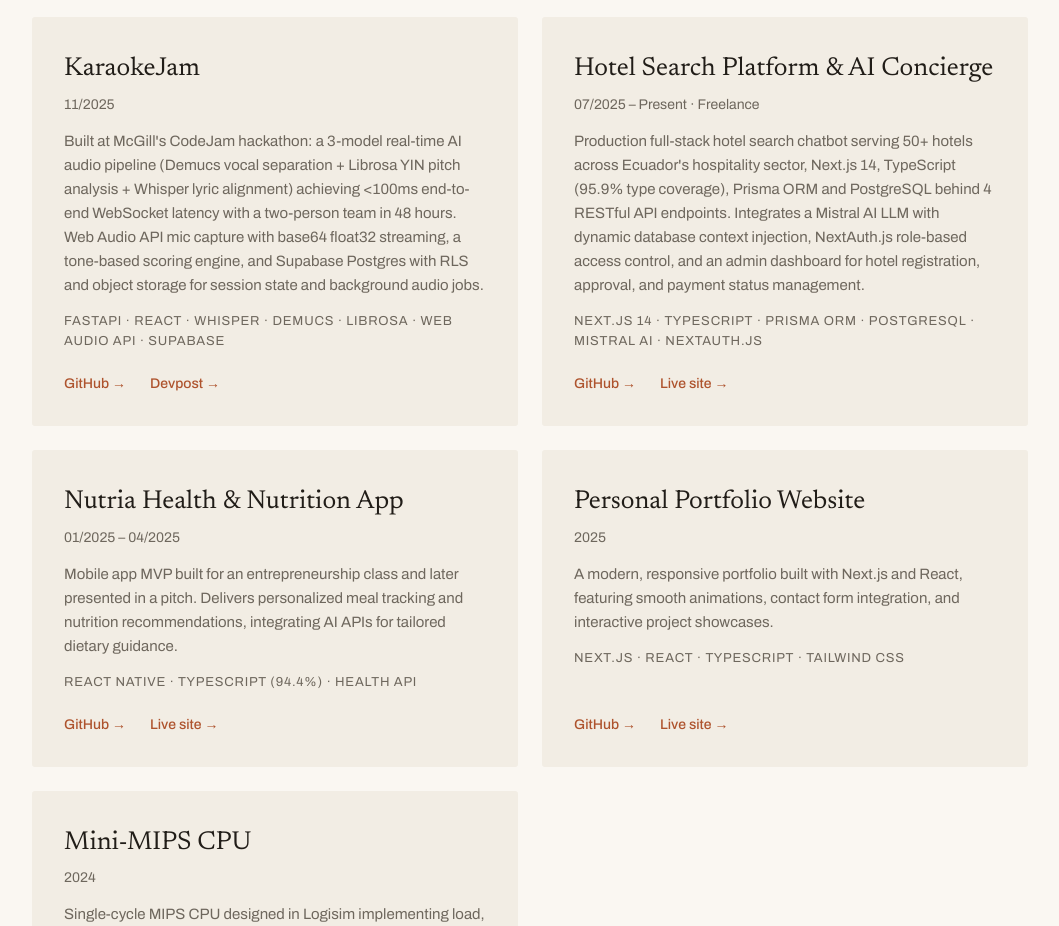
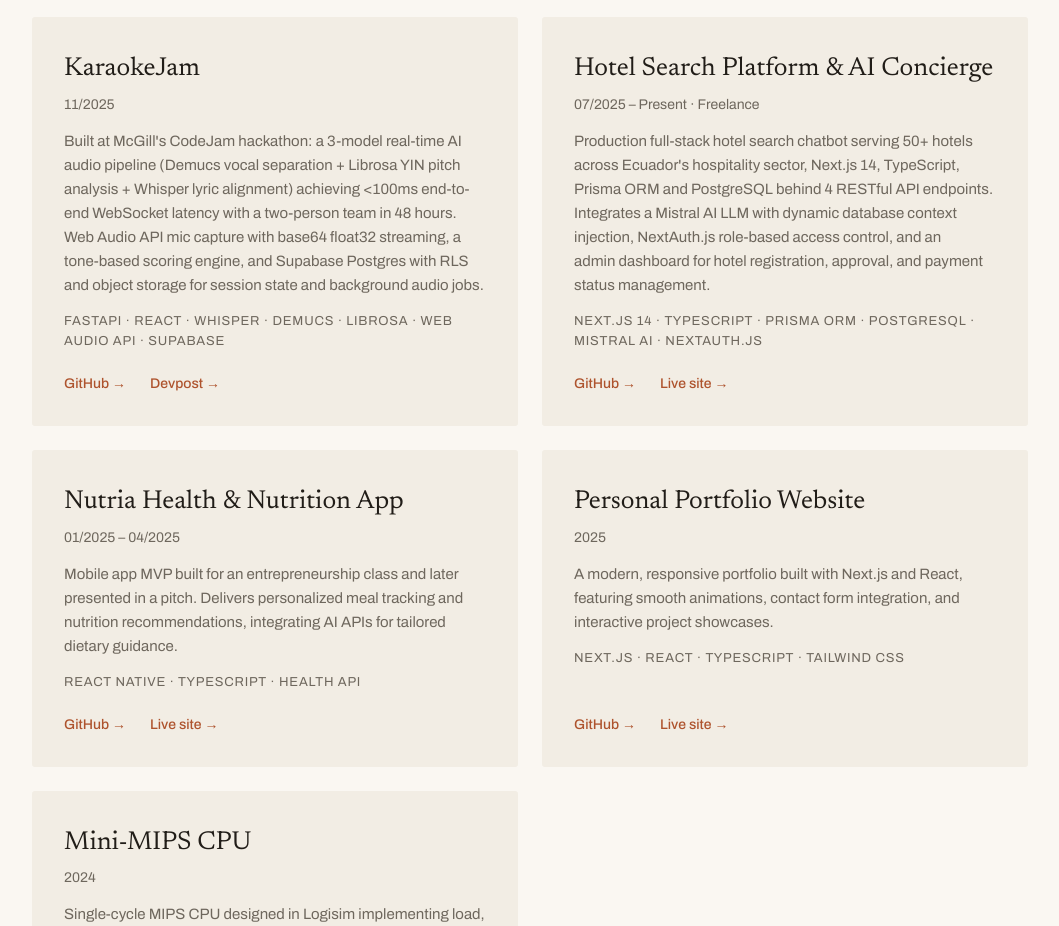
Before and after one commit to Mau567/personal_webpage, a Next.js app: page / in a window 1280 px wide. Shown: the part 3300-4226 px from the top of the page, without its empty margins (110-1169 px from the left). Built offline with nearby package versions, Linux system fonts and the light colour scheme.

Commit message:
Update project descriptions in page.tsx for clarity and accuracy. Removed type coverage percentages from tech stacks for consistency. Updated the CV PDF to reflect recent changes.

```diff
--- a/src/app/page.tsx
+++ b/src/app/page.tsx
@@ -216,7 +216,7 @@
     title: "Hotel Search Platform & AI Concierge",
     date: "07/2025 – Present · Freelance",
     description:
-      "Production full-stack hotel search chatbot serving 50+ hotels across Ecuador's hospitality sector, Next.js 14, TypeScript (95.9% type coverage), Prisma ORM and PostgreSQL behind 4 RESTful API endpoints. Integrates a Mistral AI LLM with dynamic database context injection, NextAuth.js role-based access control, and an admin dashboard for hotel registration, approval, and payment status management.",
+      "Production full-stack hotel search chatbot serving 50+ hotels across Ecuador's hospitality sector, Next.js 14, TypeScript, Prisma ORM and PostgreSQL behind 4 RESTful API endpoints. Integrates a Mistral AI LLM with dynamic database context injection, NextAuth.js role-based access control, and an admin dashboard for hotel registration, approval, and payment status management.",
     tech: "Next.js 14 · TypeScript · Prisma ORM · PostgreSQL · Mistral AI · NextAuth.js",
     links: [
       { label: "GitHub", href: "https://github.com/Mau567/AHOTEC_chatbot" },
@@ -228,7 +228,7 @@
     date: "01/2025 – 04/2025",
     description:
       "Mobile app MVP built for an entrepreneurship class and later presented in a pitch. Delivers personalized meal tracking and nutrition recommendations, integrating AI APIs for tailored dietary guidance.",
-    tech: "React Native · TypeScript (94.4%) · Health API",
+    tech: "React Native · TypeScript · Health API",
     links: [
       { label: "GitHub", href: "https://github.com/Mau567/Nutria_App" },
       { label: "Live site", href: "https://nutria-app-eta.vercel.app/" },
```
Also changed, not shown: 1 other file (tests, documents, lock files or other folders).
